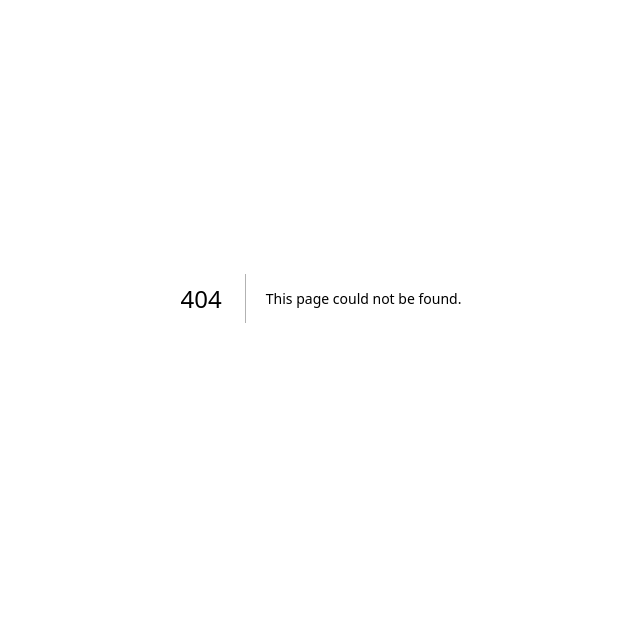
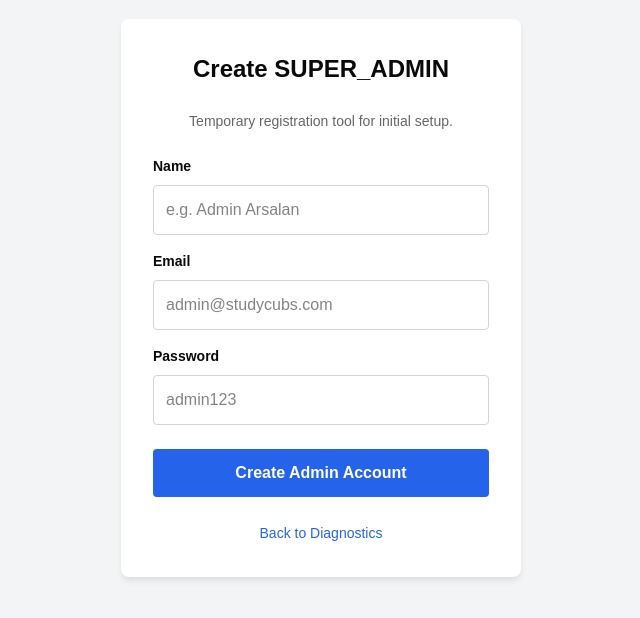
Before and after one commit to mdarsalan-c30/lms-studycubbs, a Next.js app: page /auth/register in a window 1280 px wide. Before the commit this address had no page. Shown: the part 102-720 px from the top of the page, without its empty margins (319-959 px from the left). Built offline with nearby package versions, Linux system fonts and the light colour scheme; no server answers.

Commit message:
fix: resolve build error and add temporary register page

```diff
--- /dev/null
+++ b/src/app/auth/register/action.ts
@@ -0,0 +1,37 @@
+"use server";
+
+import { db } from "@/lib/db";
+import bcrypt from "bcryptjs";
+import { redirect } from "next/navigation";
+
+export async function registerAdmin(formData: FormData) {
+  const email = formData.get("email") as string;
+  const password = formData.get("password") as string;
+  const name = formData.get("name") as string;
+
+  if (!email || !password || !name) {
+    throw new Error("All fields are required");
+  }
+
+  // 1. Hash the password correctly
+  const hashedPassword = await bcrypt.hash(password, 10);
+
+  // 2. Create a unique ID
+  const id = `u_admin_${Date.now()}`;
+
+  try {
+    // 3. Insert the user as SUPER_ADMIN
+    await db.execute(
+      "INSERT INTO User (id, name, email, password, role) VALUES (?, ?, ?, ?, ?)",
+      [id, name, email, hashedPassword, "SUPER_ADMIN"]
+    );
+
+    console.log(`[Register] Created SUPER_ADMIN: ${email}`);
+  } catch (error: any) {
+    console.error("[Register Error]", error.message);
+    throw new Error(`Failed to create admin: ${error.message}`);
+  }
+
+  // 4. Redirect to login
+  redirect("/auth/login?registered=true");
+}
--- /dev/null
+++ b/src/app/auth/register/page.tsx
@@ -0,0 +1,97 @@
+"use client";
+
+import { registerAdmin } from "./action";
+import { useState } from "react";
+
+export default function RegisterPage() {
+  const [loading, setLoading] = useState(false);
+  const [error, setError] = useState("");
+
+  const handleSubmit = async (e: React.FormEvent<HTMLFormElement>) => {
+    setLoading(true);
+    setError("");
+    // Standard form submission handles the action
+  };
+
+  return (
+    <div style={{
+      minHeight: '100vh',
+      display: 'flex',
+      alignItems: 'center',
+      justifyContent: 'center',
+      background: '#f3f4f6',
+      padding: '1rem',
+      fontFamily: 'sans-serif'
+    }}>
+      <div style={{
+        maxWidth: '400px',
+        width: '100%',
+        background: 'white',
+        padding: '2rem',
+        borderRadius: '8px',
+        boxShadow: '0 4px 6px -1px rgba(0, 0, 0, 0.1)'
+      }}>
+        <h1 style={{ fontSize: '1.5rem', fontWeight: 'bold', marginBottom: '1.5rem', textAlign: 'center' }}>
+          Create SUPER_ADMIN
+        </h1>
+        <p style={{ color: '#666', fontSize: '0.875rem', marginBottom: '1.5rem', textAlign: 'center' }}>
+          Temporary registration tool for initial setup.
+        </p>
+
+        <form action={registerAdmin} onSubmit={handleSubmit}>
+          <div style={{ marginBottom: '1rem' }}>
+            <label style={{ display: 'block', fontSize: '0.875rem', fontWeight: 'bold', marginBottom: '0.5rem' }}>Name</label>
+            <input
+              name="name"
+              type="text"
+              required
+              placeholder="e.g. Admin Arsalan"
+              style={{ width: '100%', padding: '0.75rem', borderRadius: '4px', border: '1px solid #d1d5db' }}
+            />
+          </div>
+          <div style={{ marginBottom: '1rem' }}>
+            <label style={{ display: 'block', fontSize: '0.875rem', fontWeight: 'bold', marginBottom: '0.5rem' }}>Email</label>
+            <input
+              name="email"
+              type="email"
+              required
+              placeholder="admin@studycubs.com"
+              style={{ width: '100%', padding: '0.75rem', borderRadius: '4px', border: '1px solid #d1d5db' }}
+            />
+          </div>
+          <div style={{ marginBottom: '1.5rem' }}>
+            <label style={{ display: 'block', fontSize: '0.875rem', fontWeight: 'bold', marginBottom: '0.5rem' }}>Password</label>
+            <input
+              name="password"
+              type="password"
+              required
+              placeholder="admin123"
+              style={{ width: '100%', padding: '0.75rem', borderRadius: '4px', border: '1px solid #d1d5db' }}
+            />
+          </div>
+
+          <button
+            type="submit"
+            disabled={loading}
+            style={{
+              width: '100%',
+              padding: '0.75rem',
+              background: loading ? '#9ca3af' : '#2563eb',
+              color: 'white',
+              fontWeight: 'bold',
+              border: 'none',
+              borderRadius: '4px',
+              cursor: loading ? 'not-allowed' : 'pointer'
+            }}
+          >
+            {loading ? "Creating..." : "Create Admin Account"}
+          </button>
+        </form>
+
+        <div style={{ marginTop: '1.5rem', textAlign: 'center' }}>
+          <a href="/db-test" style={{ color: '#2563eb', fontSize: '0.875rem' }}>Back to Diagnostics</a>
+        </div>
+      </div>
+    </div>
+  );
+}
--- a/src/app/db-test/page.tsx
+++ b/src/app/db-test/page.tsx
@@ -7,6 +7,7 @@ export default async function DbTestPage() {
   let status = "Testing...";
   let error = null;
   let userCount = 0;
+  let usersList: any[] = [];
 
   try {
     // 1. Try a simple ping
@@ -23,8 +24,6 @@ export default async function DbTestPage() {
     status = "Failed ❌";
     error = err.message;
   }
-
-  let usersList: any[] = [];
 
   return (
     <div style={{ padding: '2rem', fontFamily: 'sans-serif' }}>
@@ -51,8 +50,9 @@ export default async function DbTestPage() {
           </div>
         )}
       </div>
-      <div style={{ marginTop: '2rem' }}>
+      <div style={{ marginTop: '2rem', display: 'flex', gap: '1rem' }}>
         <a href="/auth/login" style={{ color: 'blue' }}>Back to Login</a>
+        <a href="/auth/register" style={{ color: 'green', fontWeight: 'bold' }}>Go to Admin Registration Form</a>
       </div>
     </div>
   );
```
